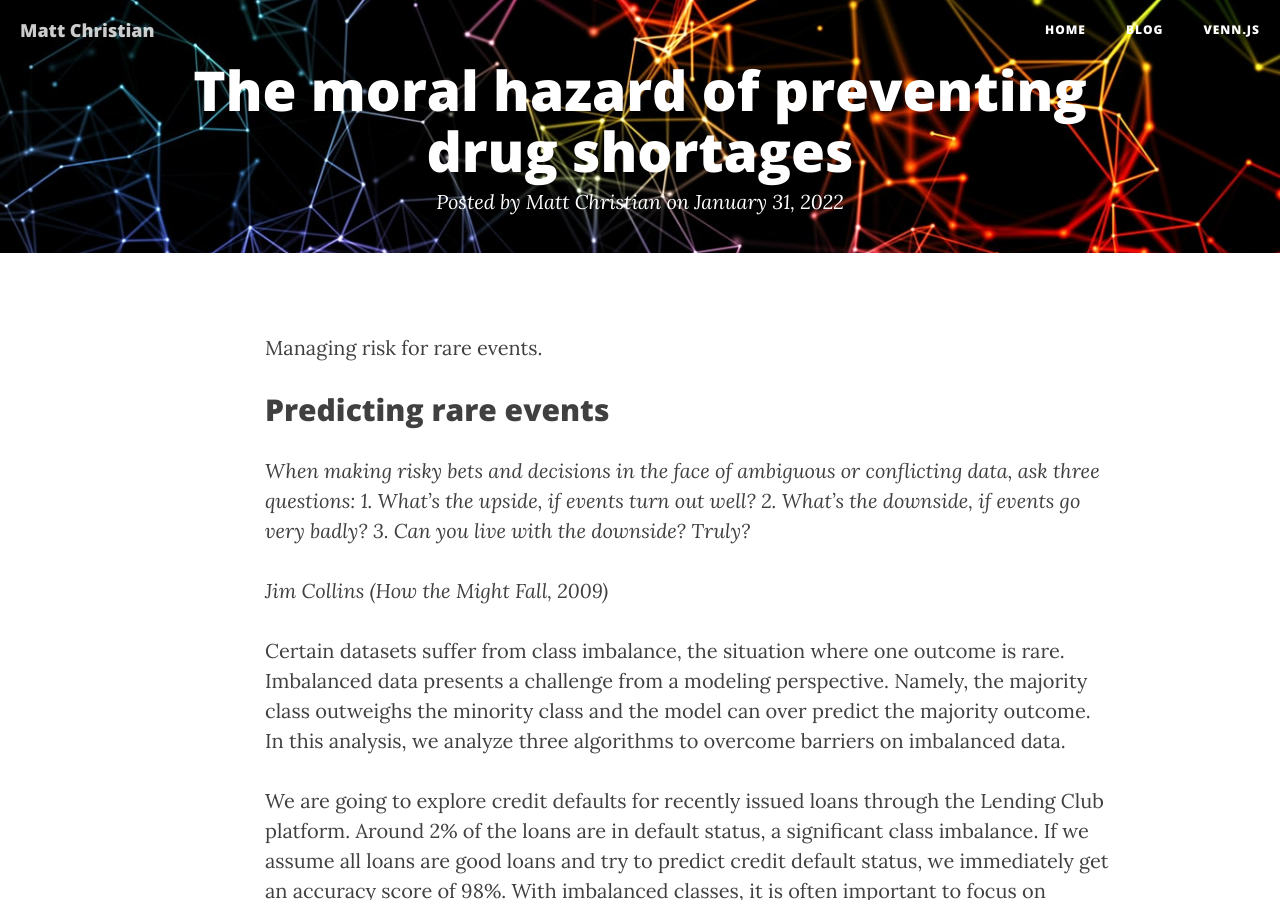
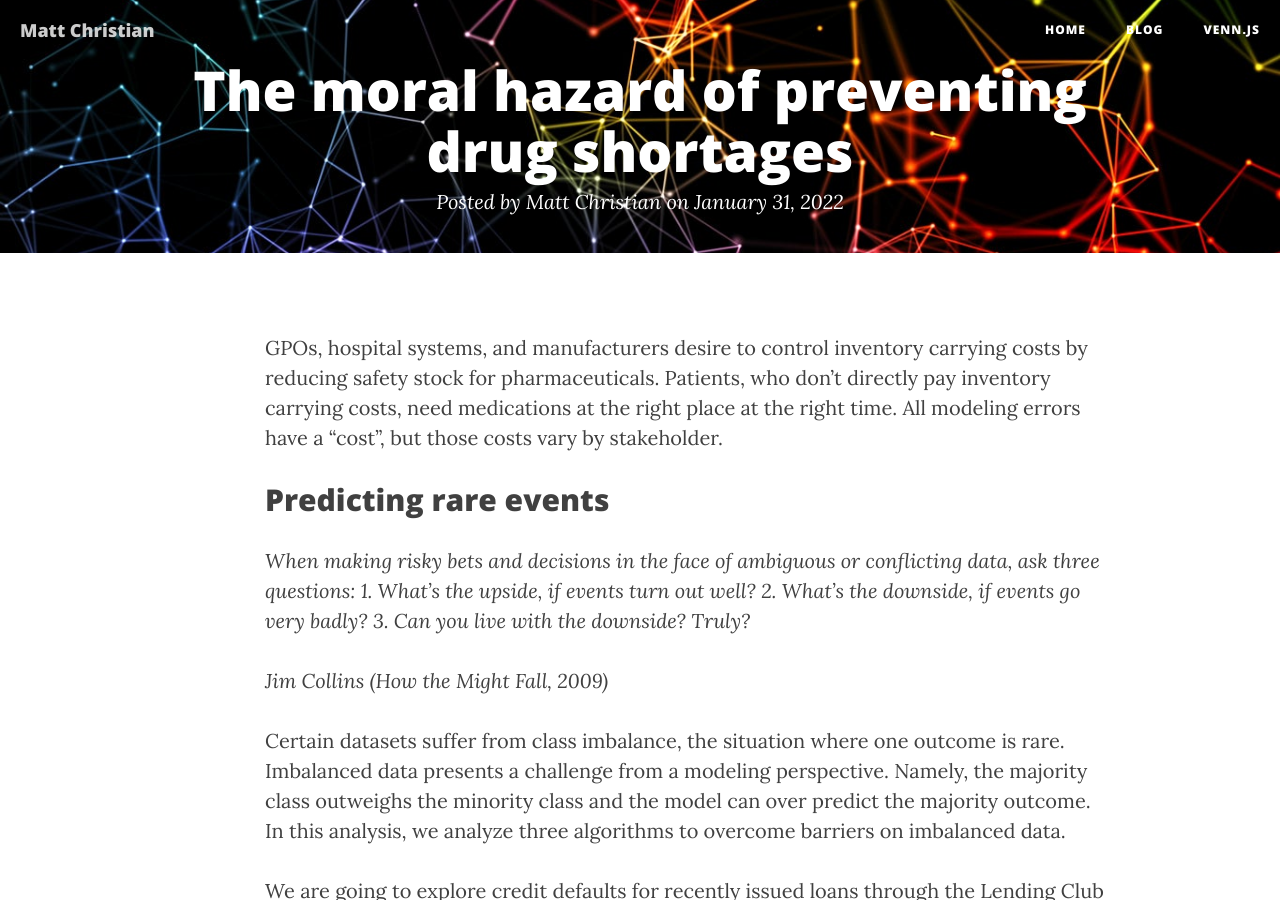
Before and after one commit to analyticalmeanderings/analyticalmeanderings.github.io, a Jekyll site: the page built from _posts/2022-01-31-hazard.markdown, in a window 1280 px wide and 900 px high. Built offline with Jekyll 4.4.1, drawn with Linux system fonts in a browser that asks for light colours; nearby versions of some CDN libraries; a script that is not in the unit is left out.

Commit message:
adding new topics

```diff
--- a/_posts/2022-01-31-hazard.markdown
+++ b/_posts/2022-01-31-hazard.markdown
@@ -5,7 +5,7 @@ date:       2022-01-31 12:00:00
 author:     "Matt Christian"
 header-img: "img/cover.jpeg"
 ---
-Managing risk for rare events.
+GPOs, hospital systems, and manufacturers desire to control inventory carrying costs by reducing safety stock for pharmaceuticals. Patients, who don’t directly pay inventory carrying costs, need medications at the right place at the right time. All modeling errors have a “cost”, but those costs vary by stakeholder.
 <!-- <span class="label label-danger">Market Factors</span> -->
 
 <!--more-->
```
